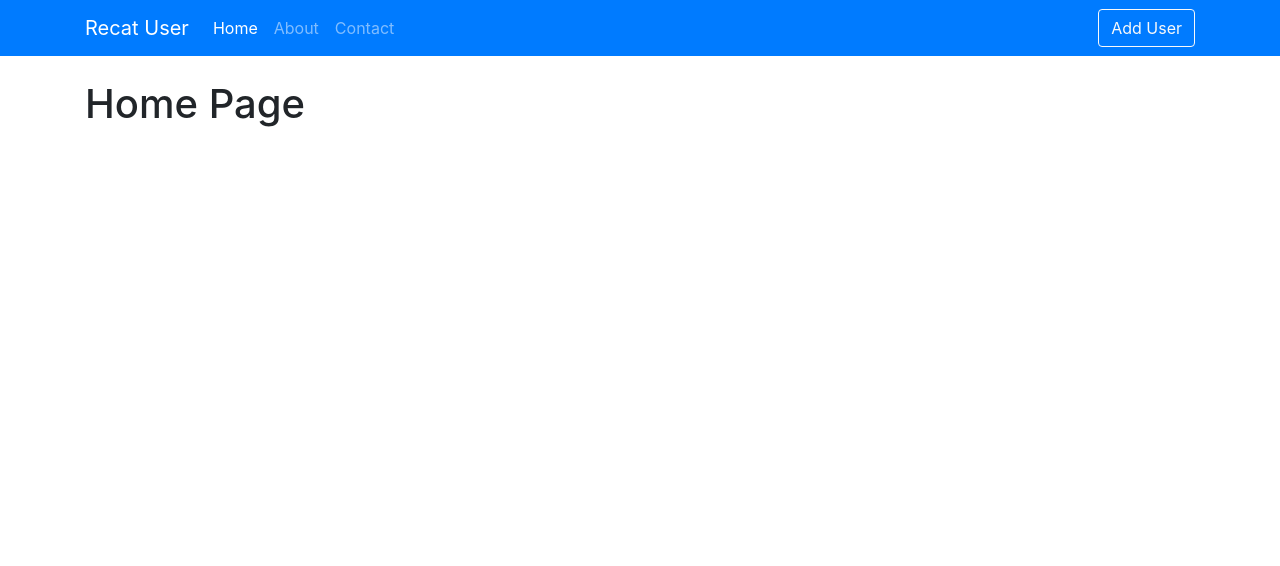
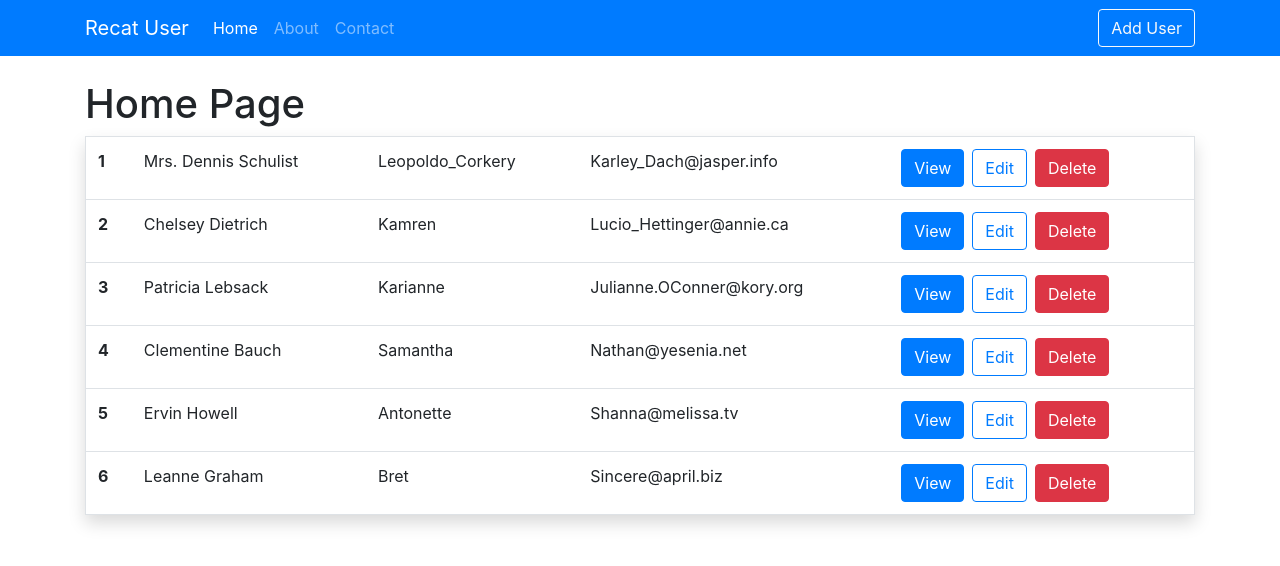
Before and after one commit to sabrina-32-SUST/CRUD-ASSIGNMENT, a React (Create React App) app in the folder assignment/: page / in a window 1280 px wide. Shown: the top 566 px of the page. Built offline with nearby package versions, Linux system fonts and the light colour scheme; data requests are answered from the project's data file.

Commit message:
home page  updated

```diff
--- a/assignment/src/component/pages/Home.js
+++ b/assignment/src/component/pages/Home.js
@@ -23,7 +23,39 @@ const Home = () => {
     <div className="container">
       <div className="py-4">
         <h1>Home Page</h1>
-         </div>
+        <table class="table border shadow">
+          <thead class="thead-dark">
+
+          </thead>
+          <tbody>
+            {users.map((user, index) => (
+              <tr>
+                <th scope="row">{index + 1}</th>
+                <td>{user.name}</td>
+                <td>{user.username}</td>
+                <td>{user.email}</td>
+                <td>
+                  <Link class="btn btn-primary mr-2" to={`/users/${user.id}`}>
+                    View
+                  </Link>
+                  <Link
+                    class="btn btn-outline-primary mr-2"
+                    to={`/users/edit/${user.id}`}
+                  >
+                    Edit
+                  </Link>
+                  <Link
+                    class="btn btn-danger"
+                    onClick={() => deleteUser(user.id)}
+                  >
+                    Delete
+                  </Link>
+                </td>
+              </tr>
+            ))}
+          </tbody>
+        </table>
+      </div>
     </div>
   );
 };
```
